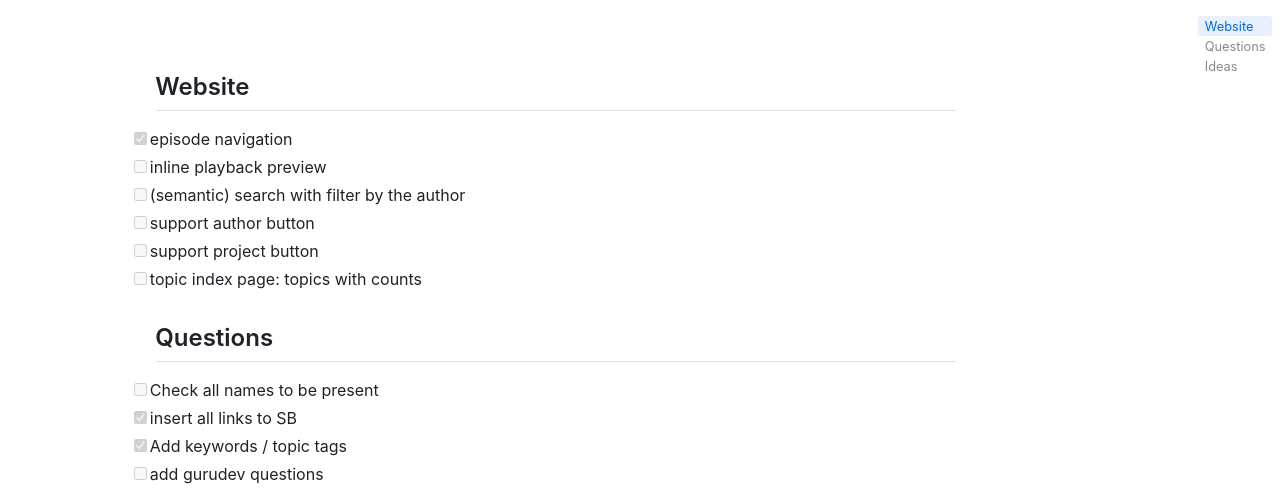
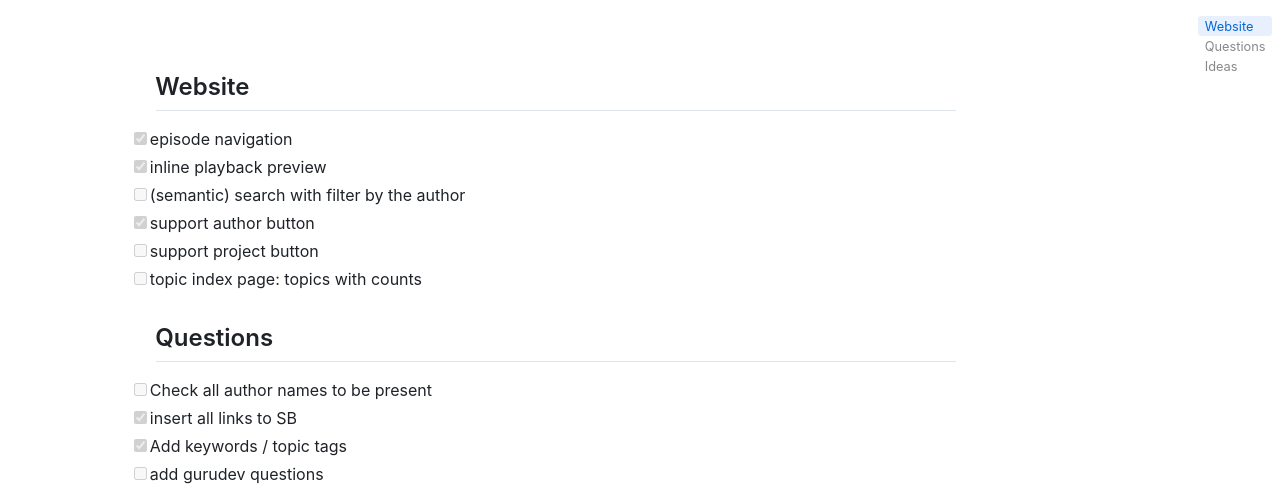
Before and after one commit to krishnized/questions, a Jekyll site: the page built from todo.md, in a window 1280 px wide. Shown: the top 489 px of the page. Built offline with Jekyll 4.4.1, drawn with Linux system fonts in a browser that asks for light colours; nearby versions of some CDN libraries; our own code applies the rules of GitHub Pages for plain Markdown files.

Commit message:
Update todo.md

```diff
--- a/todo.md
+++ b/todo.md
@@ -1,15 +1,15 @@
 ## Website
 
 * [x] episode navigation
-* [ ] inline playback preview
+* [x] inline playback preview
 * [ ] (semantic) search with filter by the author
-* [ ] support author button
+* [x] support author button
 * [ ] support project button
 * [ ] topic index page: topics with counts
 
 ## Questions
 
-* [ ] Check all names to be present
+* [ ] Check all author names to be present
 * [x] insert all links to SB
 * [x] Add keywords / topic tags
 * [ ] add gurudev questions
```
